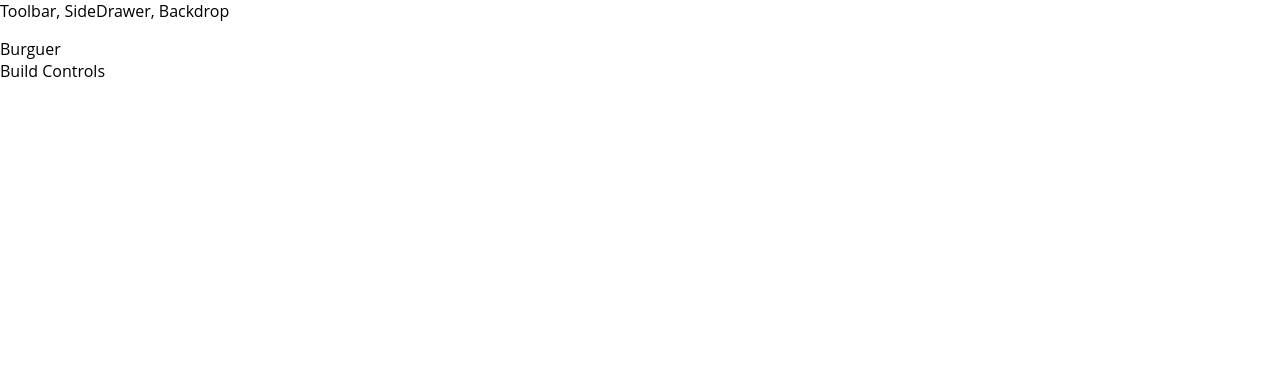
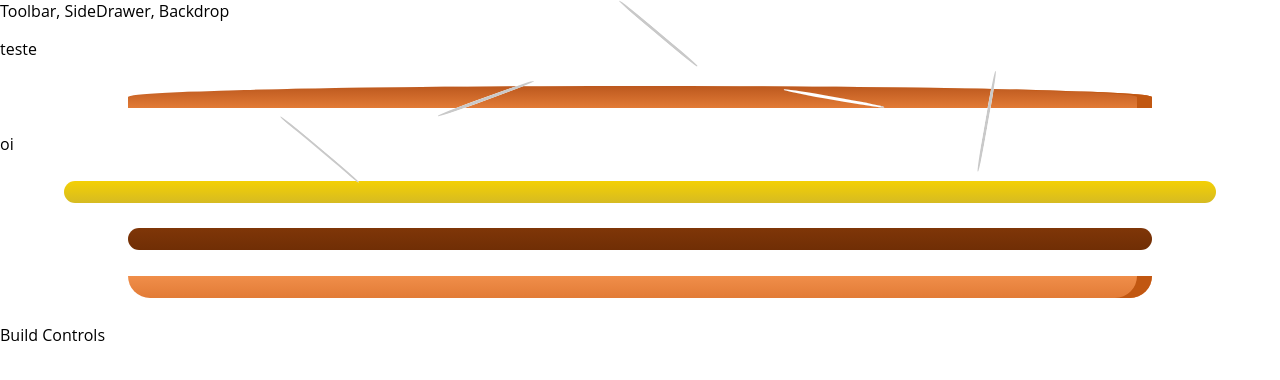
Before and after one commit to paulopompeu/my-burguer-app, a React (Create React App) app: page / in a window 1280 px wide. Shown: the top 380 px of the page. Built offline with nearby package versions, Linux system fonts and the light colour scheme; the HTML template or start-up script is replaced by a standard one.

Commit message:
showing burguer

```diff
--- a/package.json
+++ b/package.json
@@ -6,6 +6,7 @@
     "@testing-library/jest-dom": "^4.2.4",
     "@testing-library/react": "^9.3.2",
     "@testing-library/user-event": "^7.1.2",
+    "prop-types": "^15.7.2",
     "react": "^16.13.1",
     "react-dom": "^16.13.1",
     "react-scripts": "3.4.1"
--- /dev/null
+++ b/src/components/Burguer/Burguer.css
@@ -0,0 +1,30 @@
+.Burguer {
+  width: 100%;
+  margin: auto;
+  height: 250px;
+  overflow: scroll;
+  text-align: center;
+  font-weight: bold;
+  font-size: 1.2rem;
+}
+
+@media (min-width: 500) and (min-height: 400px) {
+  .Burguer {
+    width: 350;
+    height: 300;
+  }
+}
+
+@media (min-width: 500) and (min-height: 401px) {
+  .Burguer {
+    width: 450;
+    height: 400;
+  }
+}
+
+@media (min-width: 1000px) and (min-height: 700px) {
+  .Burguer {
+    width: 700px;
+    height: 600px;
+  }
+}
--- a/src/components/Burguer/Burguer.js
+++ b/src/components/Burguer/Burguer.js
@@ -0,0 +1,20 @@
+import React from 'react'
+
+import classes from './Burguer.css'
+import BurguerIngredient from './BurguerIngredient/BurguerIngredient'
+
+const burguer = (props) => {
+    console.log('construindo burguer')
+    return (
+        <div className={classes.Burguer}>
+            teste
+            <BurguerIngredient type="bread-top" />
+            oi
+            <BurguerIngredient type="cheese" />
+            <BurguerIngredient type="meat" />
+            <BurguerIngredient type="bread-bottom" />
+        </div>
+    )
+}
+
+export default burguer
--- a/src/components/Burguer/BurguerIngredient/BurguerIngredient.js
+++ b/src/components/Burguer/BurguerIngredient/BurguerIngredient.js
@@ -0,0 +1,47 @@
+import React, { Component } from 'react'
+import PropTypes from 'prop-types'
+
+import classes from './BurguerIngredient.module.css'
+
+class BurguerIngredient extends Component{
+    render(){
+        let ingredient = null
+
+        switch (this.props.type) {
+          case 'bread-bottom':
+            ingredient = <div className={classes.BreadBottom}>&nbsp;</div>;
+            break
+          case 'bread-top':
+            ingredient = (
+              <div className={classes.BreadTop}>&nbsp;
+                <div className={classes.Seeds1}>&nbsp;</div>
+                <div className={classes.Seeds2}>&nbsp;</div>
+              </div>
+            )
+            break
+          case 'meat':
+            ingredient = <div className={classes.Meat}>&nbsp;</div>
+            break
+          case 'cheese':
+            ingredient = <div className={classes.Cheese}>&nbsp;</div>
+            break
+          case 'bacon':
+            ingredient = <div className={classes.Bacon}>&nbsp;</div>
+            break
+          case 'salad':
+            ingredient = <div className={classes.Salad}>&nbsp; </div>
+            break
+          default:
+            ingredient = null
+        }
+        console.log(ingredient)
+        return ingredient
+        // return <div className={classes.BreadTop}></div>
+    }
+}
+
+BurguerIngredient.propTypes = {
+    type: PropTypes.string.isRequired
+}
+
+export default BurguerIngredient
--- a/src/containers/BurguerBuilder/BurguerBuilder.js
+++ b/src/containers/BurguerBuilder/BurguerBuilder.js
@@ -1,11 +1,13 @@
 import React, {Component} from 'react'
 import Aux from '../../hoc/Aux'
+
+import Burguer from '../../components/Burguer/Burguer'
 
 class BurguerBuilder extends Component {
     render() {
         return(
             <Aux>
-                <div>Burguer</div>
+                <Burguer />
                 <div>Build Controls</div>
             </Aux>
             )
```
Also changed, not shown: src/components/Burguer/BurguerIngredient/BurguerIngredient.module.css (renamed from src/components/Burguer/BurguerIngredient/BurguerIngredient.css).
